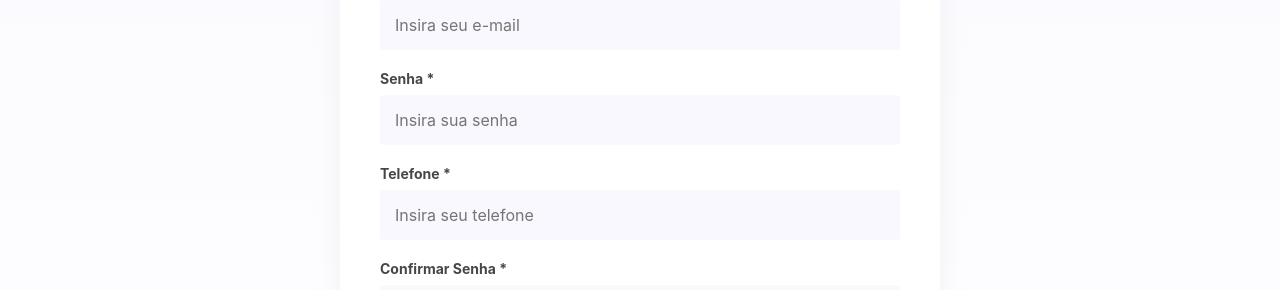
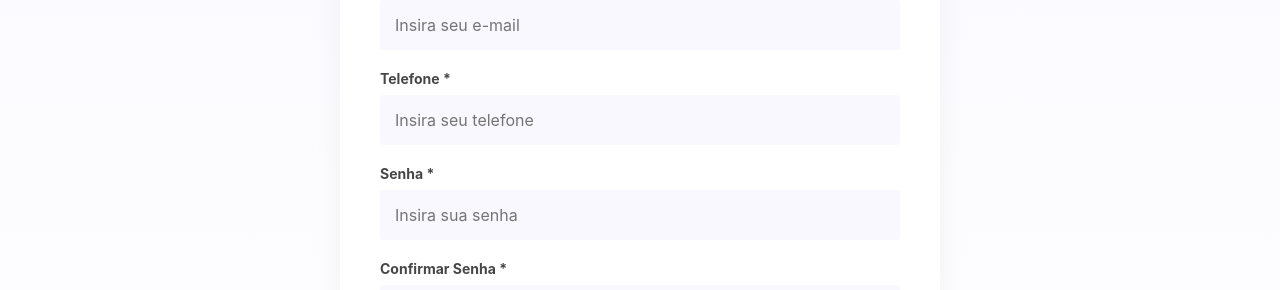
Before and after one commit to weberfern/projeto-final-gtech-frontend, a React (Vite) app: page /register in a window 1280 px wide. Shown: the part 606-896 px from the top of the page. Built offline with nearby package versions, Linux system fonts and the light colour scheme.

Commit message:
Alterado ordem do form da tela de registro (telefone > senha > confirmar senha)

```diff
--- a/src/components/RegisterPage.jsx
+++ b/src/components/RegisterPage.jsx
@@ -27,12 +27,12 @@ const RegisterPage = () => {
                                 <input type="email" id="email" placeholder="Insira seu e-mail" />
                             </div>
                             <div className="input-group">
+                                <label htmlFor="phone">Telefone *</label>
+                                <input type="text" id="phone" placeholder="Insira seu telefone" />
+                            </div>
+                            <div className="input-group">
                                 <label htmlFor="password">Senha *</label>
                                 <input type="password" id="password" placeholder="Insira sua senha" />
-                            </div>
-                            <div className="input-group">
-                                <label htmlFor="phone">Telefone *</label>
-                                <input type="text" id="phone" placeholder="Insira seu telefone" />
                             </div>
                             <div className="input-group">
                                 <label htmlFor="confirm-password">Confirmar Senha *</label>
```
